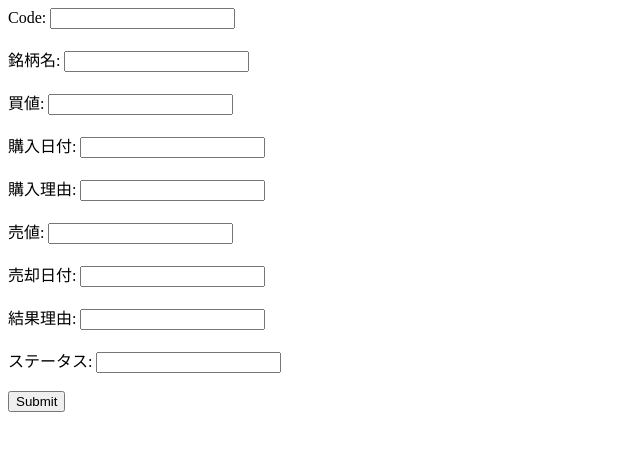
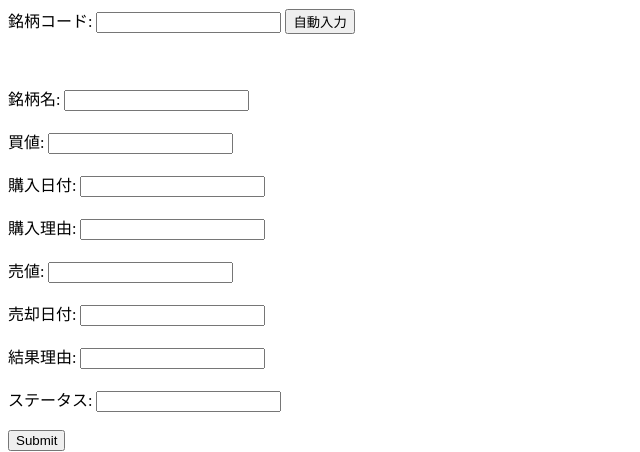
Before and after one commit to zera7123/investment, a Flask app: page /new in a window 1280 px wide. Shown: the top 452 px of the page, without its empty margins (0-640 px from the left). Run offline with Flask 3, Linux system fonts and the light colour scheme; some libraries are stand-ins or nearby versions.

Commit message:
autoname fuc add

```diff
--- a/app.py
+++ b/app.py
@@ -22,7 +22,7 @@ def index():
     # if result > 0:
     #     data = cur.fetchall()
     # return render_template('index.html', data=data)
-    return render_template('total.html')
+    return render_template('index.html')
 @app.route('/new')
 def new():
     return render_template('new.html')
@@ -39,7 +39,7 @@ def result():
     # end_date = datetime(2023, 1, 1)
     # df = pdr.get_data_yahoo(stock_code, start=start_date, end=end_date)
     #return render_template('result.html', stock_name=stock_name, data=df.to_html())
-    return render_template('result.html', stock_name=stock_name)
+    return render_template('new.html', stock_name=stock_name, stock_code=stock_code)
 
 def get_stock_name(stock_code):
     url = f'https://www.google.com/finance/quote/{stock_code}:TYO?hl=ja'
--- a/templates/new.html
+++ b/templates/new.html
@@ -1,11 +1,16 @@
 <html>
     <body>
         <form action="/submit" method="post">
-            <label for="code">Code:</label>
-            <input type="text" id="code" name="code"><br><br>
+
+            <form action="/result" method="post">
+                <label for="stock_code">銘柄コード:</label>
+                <input type="text" id="stock_code" name="stock_code" value="{{stock_code}}">
+                <input type="submit" value="自動入力">
+            </form>
+            <br><br>
 
             <label for="name">銘柄名:</label>
-            <input type="text" id="name" name="name"><br><br>
+            <input type="text" id="name" name="name" value="{{stock_name}}"><br><br>
 
             <label for="b_price">買値:</label>
             <input type="text" id="b_price" name="b_price"><br><br>
```
